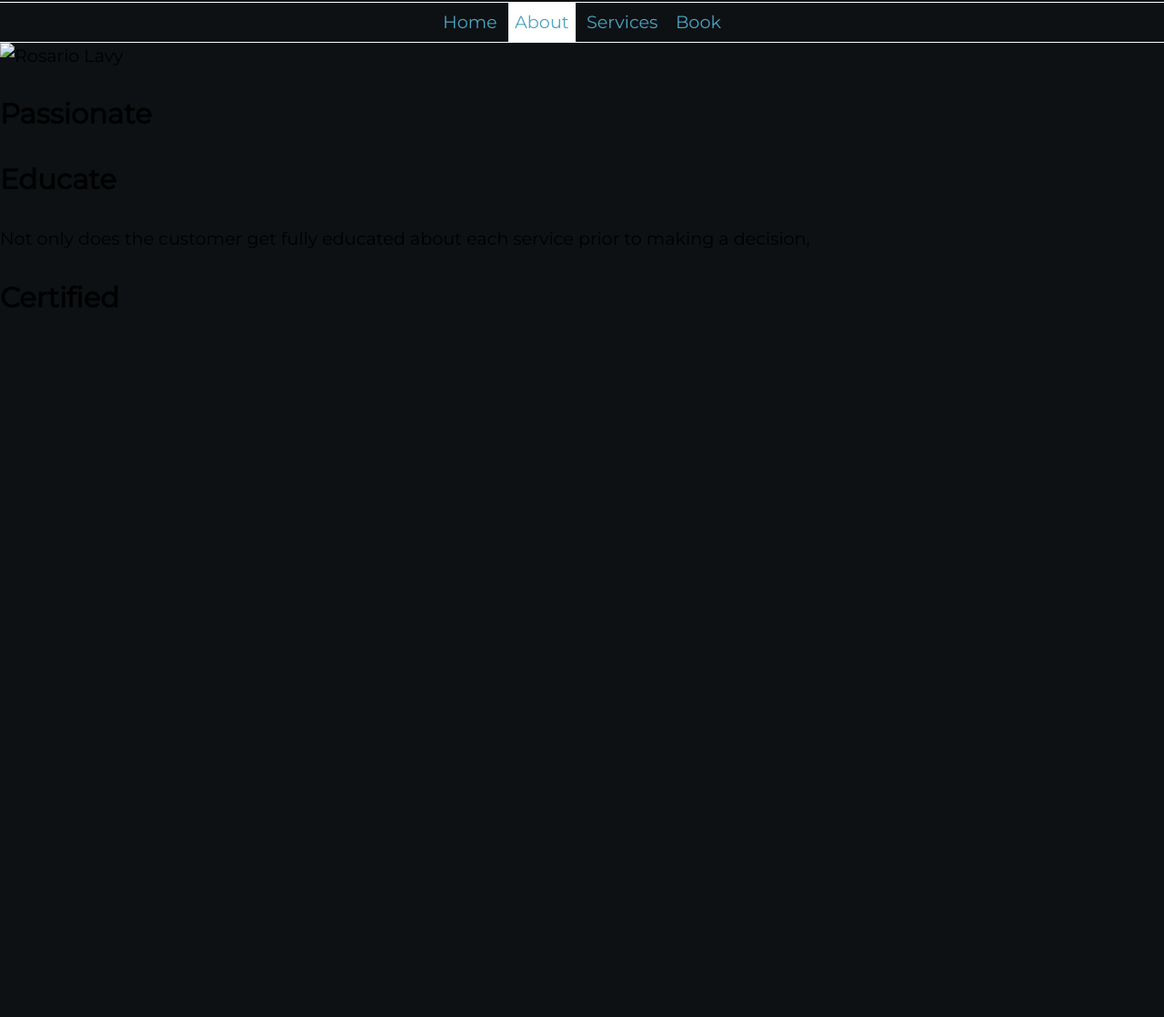
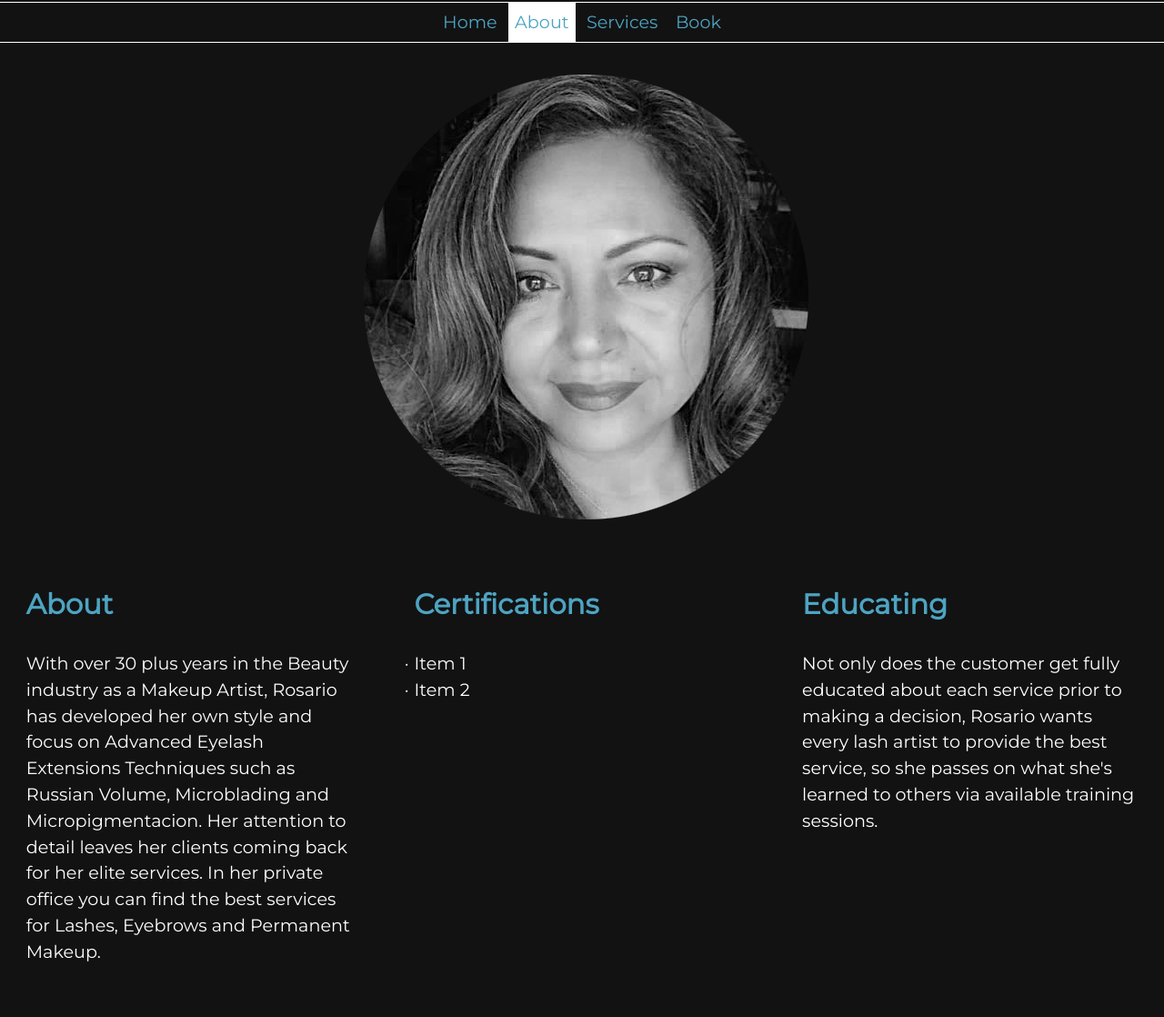
Before and after one commit to cmvolden/llbeauty, a plain HTML site: page about.html in a window 1280 px wide. Shown: the part 139-1257 px from the top of the page at 91% size. Before the commit the page ends 800 px from the top, so only its background shows below. Drawn offline with Linux system fonts and the light colour scheme.

Commit message:
Update about page

```diff
--- a/about.html
+++ b/about.html
@@ -33,24 +33,31 @@
 
     <main role="main" id="main">
 
-      <img src="" alt="Rosario Lavy">
+      <div class="text-center island">
+        <img src="images/rosario.png" alt="Rosario Lavy">
+      </div>
 
-      <h1></h1>
+      <!-- <h1 class="about-h1-h2 text-center">Behind the Beauty</h1> -->
 
-      <h2>Passionate</h2>
+      <div class="grid">
+        <div class="unit xs-1 s-1 m-1-2 l-1-3 island">
+          <h2 class="about-h1-h2">About</h2>
+          <p class="about-p">With over 30 plus years in the Beauty industry as a Makeup Artist, Rosario has developed her own style and focus on Advanced Eyelash Extensions Techniques such as Russian Volume, Microblading and Micropigmentacion. Her attention to detail leaves her clients coming back for her elite services. In her private office you can find the best services for Lashes, Eyebrows and Permanent Makeup. </p>
+        </div>
 
-      <h2>Educate</h2>
-        <p>Not only does the customer get fully educated about each service prior to making a decision, </p>
+        <div class="unit xs-1 s-1 m-1-2 l-1-3 island">
+          <h2 class="about-h1-h2">Certifications</h2>
+          <ul>
+            <li class="about-p">Item 1</li>
+            <li class="about-p">Item 2</li>
+          </ul>
+        </div>
 
-      <h2>Certified</h2>
-      <ul>
-
-      </ul>
-
-
-
-
-
+        <div class="unit xs-1 s-1 m-1-2 l-1-3 island">
+          <h2 class="about-h1-h2">Educating</h2>
+            <p class="about-p">Not only does the customer get fully educated about each service prior to making a decision, Rosario wants every lash artist to provide the best service, so she passes on what she's learned to others via available training sessions.</p>
+        </div>
+      </div>
 
 
     </main>
--- a/css/main.css
+++ b/css/main.css
@@ -1,6 +1,6 @@
 html {
   font-family: 'Montserrat', sans-serif;
-  background-color: #0d1114;
+  background-color: #121213;
 }
 
 .banner {
@@ -51,19 +51,19 @@ nav li:hover {
 }
 
 .btn:hover {
-  color: #0d1114;
+  color: #121213;
   background-color: #fff;
   border: none;
 }
 
 .review {
-  background-color: #0d1114;
+  background-color: #121213;
   color: #fff;
 }
 
 .icons {
   background-color: #fff;
-  color: #0d1114;
+  color: #121213;
 }
 
 .icon-image {
@@ -80,6 +80,18 @@ h3 {
   color: #4da4c1;
 }
 
+.about-h1-h2 {
+  color: #4da4c1;
+}
+
+.about-p {
+  color: #fff;
+}
+
+.width-100 {
+  max-width: 100px;
+}
+
 .prices {
   max-width: 600px;
   margin-left: auto;
@@ -88,7 +100,7 @@ h3 {
 
 .service-main {
   background-color: #fff;
-  color: #000;
+  color: #121213;
 }
 
 .subhead {
```
Also changed, not shown: index.html (+1 -1 lines), images/rosario.png (added).
